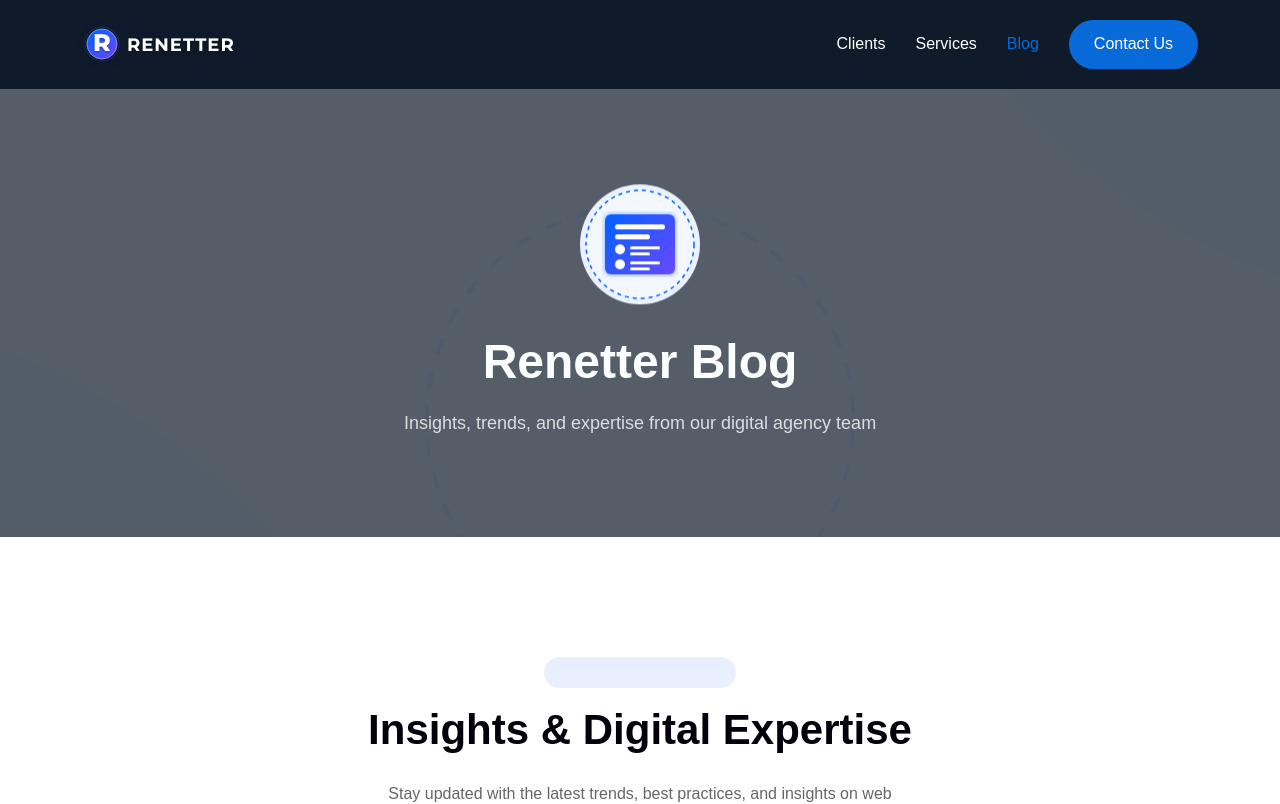
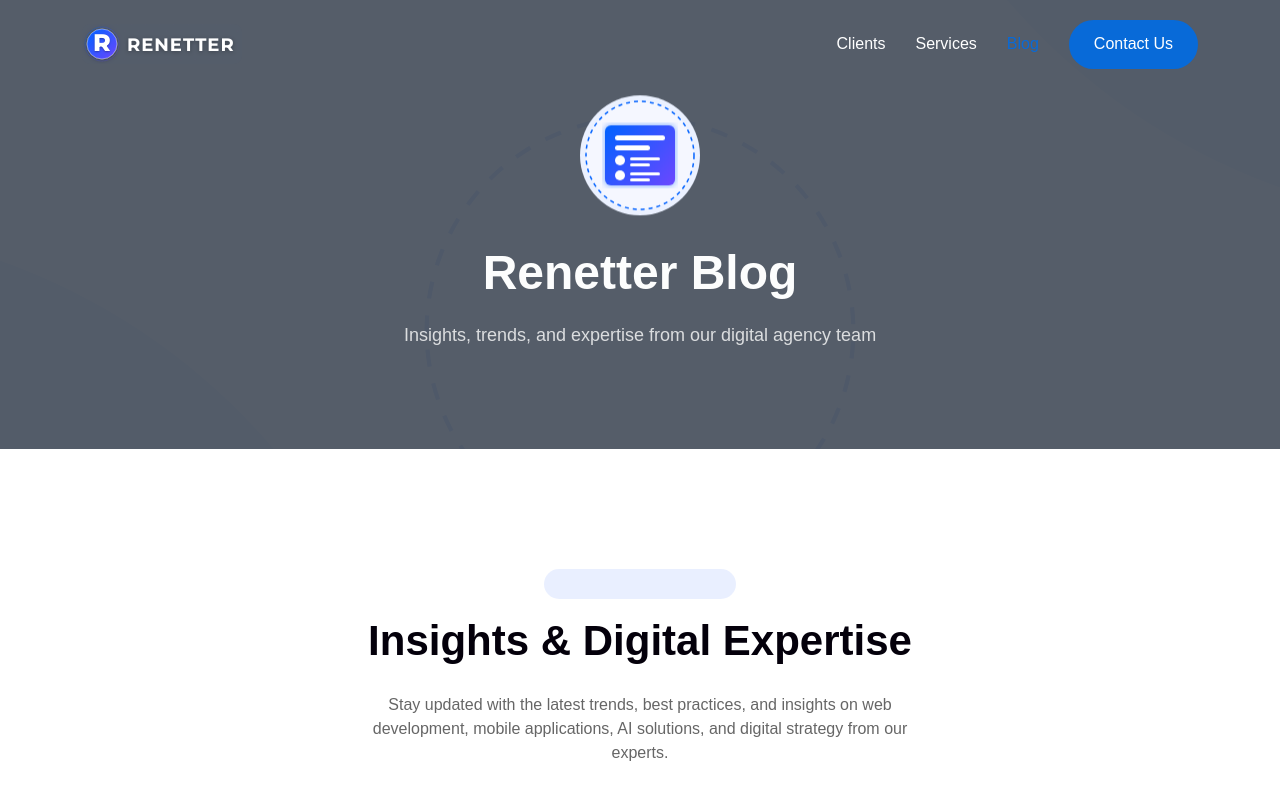
Before and after one commit to shadab-me/Renetter, a React (Vite) app: page /blog in a window 1280 px wide. Shown: the top 804 px of the page. Built offline with nearby package versions, Linux system fonts and the light colour scheme; the HTML template or start-up script is replaced by a standard one.

Commit message:
seo feedback

```diff
--- a/src/components/header/HeaderV6.jsx
+++ b/src/components/header/HeaderV6.jsx
@@ -45,6 +45,8 @@
         viewBox="0 0 160 40"
         xmlns="http://www.w3.org/2000/svg"
         style={{ maxWidth: "100%", height: "auto" }}
+        aria-label="RENETTER Agency Logo - Web Development, Digital Marketing, AI Solutions Moradabad"
+        role="img"
       >
         {/* Define patterns and effects */}
         <defs>
@@ -158,18 +160,22 @@
   return (
     <>
       <header
-      className={`header-area ${isSticky ? "sticky" : ""}`}
+      className={`header-v6 ${isSticky ? "sticky" : ""}`}
       style={{
-        position: isSticky ? "fixed" : "relative",
+        background: isSticky ? "#0F1A2A" : "transparent",
+        boxShadow: isSticky ? "0 2px 8px rgba(0,0,0,0.08)" : "none",
+        transition: "all 0.3s cubic-bezier(.4,2,.6,1)",
+        position: "fixed",
         top: 0,
         left: 0,
-        right: 0,
-        zIndex: 1000,
-        backgroundColor: "#0F1A2A",
-        boxShadow: isSticky ? "0 2px 10px rgba(0,0,0,0.2)" : "none",
-        transition: "all 0.3s ease",
+        width: "100%",
+        zIndex: 1200,
       }}
     >
+      {/* SEO tagline for semantic relevance */}
+      <div style={{position: 'absolute', left: '-9999px', height: 0, width: 0, overflow: 'hidden'}}>
+        <h1>RENETTER AGENCY - Web Development, Digital Marketing, SEO, Mobile Apps & AI Solutions in Moradabad, Uttar Pradesh</h1>
+      </div>
       <div className="container">
         <div
           className="header-v6-flex"
@@ -196,6 +202,7 @@
           {/* Desktop Menu */}
           <nav
             className="desktop-menu"
+            aria-label="Main Navigation"
             style={{
               display: isMobileMenuOpen ? "none" : "flex",
               alignItems: "center",
--- a/src/pages/homePages/Home3.jsx
+++ b/src/pages/homePages/Home3.jsx
@@ -62,9 +62,9 @@
   return (
     <>
       <SeoHelmet
-        title="RENETTER AGENCY - Top Digital Solutions Provider in Moradabad"
-        description="Leading digital solutions agency in Moradabad offering web development, mobile apps, digital marketing and AI solutions. Serving Moradabad, Sambhal, Rampur and nearby areas."
-        keywords="web development Moradabad, digital marketing Moradabad, AI solutions UP, mobile apps Moradabad, digital agency Moradabad, web design UP, IT services Moradabad, Renator agency, Renetter"
+        title="RENETTER AGENCY | Web Development, Digital Marketing & AI Solutions Moradabad"
+        description="RENETTER AGENCY is the leading digital agency in Moradabad, Uttar Pradesh. We offer expert web development, mobile app development, digital marketing, SEO, social media management, and AI-powered business solutions for businesses in Moradabad, Sambhal, Rampur, Amroha, Bijnor, and beyond."
+        keywords="web development Moradabad, digital marketing Moradabad, SEO Moradabad, AI solutions UP, mobile apps Moradabad, digital agency Moradabad, web design UP, IT services Moradabad, Renator agency, Renetter, social media marketing Moradabad, ecommerce development Moradabad, software company Moradabad, business automation Moradabad, local SEO Moradabad, branding Moradabad, PPC Moradabad, content marketing Moradabad, custom software Moradabad, best digital agency Moradabad, online marketing Moradabad, Renetter Agency Moradabad, Renator Moradabad"
         ogUrl="https://renetter.com"
         ogImage="/img/logo/logo.png"
         canonicalUrl="https://renetter.com"
```
